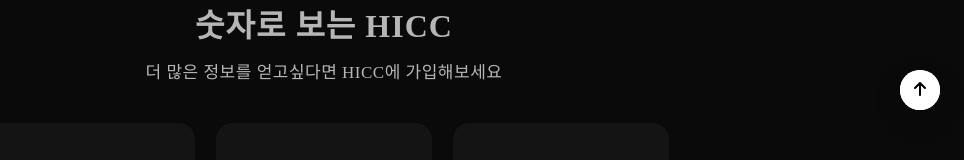
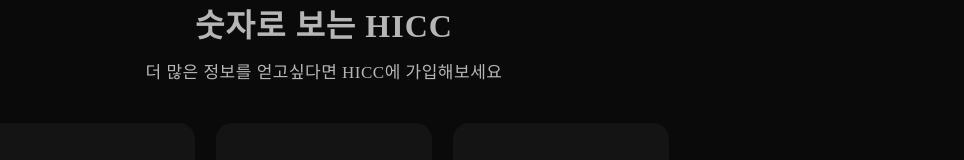
Before and after one commit to HICC-REBOOT/HICC-REBOOT-Frontend, a React (Create React App) app in the folder frontend/: page / in a window 1280 px wide. Shown: the part 642-802 px from the top of the page, without its empty margins (316-1280 px from the left). Built offline with nearby package versions, Linux system fonts and the light colour scheme; a web font is replaced by a local one.

Commit message:
feat: 모바일에서만 맨 위로 버튼 보이도록 설정

```diff
--- a/frontend/src/components/layout/Layout.tsx
+++ b/frontend/src/components/layout/Layout.tsx
@@ -3,6 +3,7 @@
 import Header from '@components/common/header/Header';
 import Footer from '@components/common/footer/Footer';
 import MoveToTheTopButton from '@components/utils/MoveToTheTopButton';
+import { Mobile } from '@assets/mediaQuery';
 import * as L from './style/Layout.style';
 
 function Layout() {
@@ -11,7 +12,9 @@
       <Header />
       <Outlet />
       <Footer />
-      <MoveToTheTopButton />
+      <Mobile>
+        <MoveToTheTopButton />
+      </Mobile>
     </L.Container>
   );
 }
```
Also changed, not shown: 1 other file (tests, documents, lock files or other folders).
